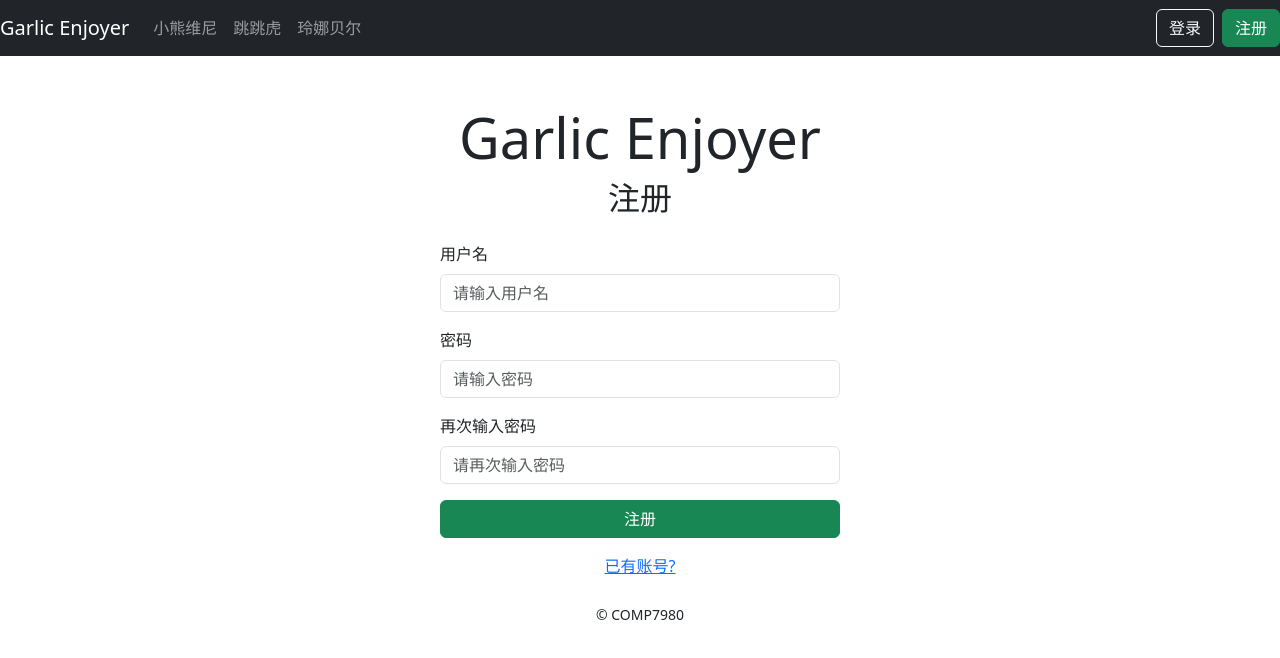
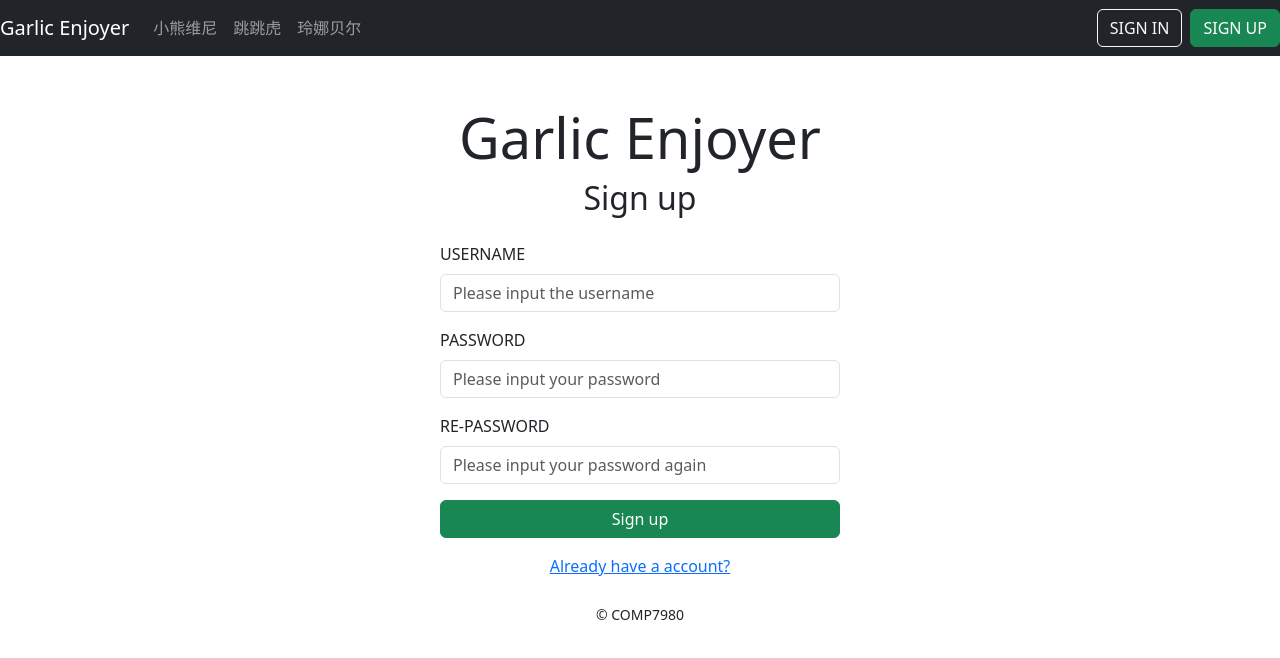
Before and after one commit to HeliosCanLIN/COMP7980_Garlic, a Vue app: page /SignUp in a window 1280 px wide. Shown: the top 658 px of the page. Built offline with nearby package versions, Linux system fonts and the light colour scheme.

Commit message:
页面英文化

```diff
--- a/src/MainNav.vue
+++ b/src/MainNav.vue
@@ -97,10 +97,10 @@ const goSection3=async ()=>{
       <!-- 右侧按钮 -->
       <div class="d-flex" v-if="!UserLogined">
         <RouterLink to="/SignIn">
-          <button class="btn btn-outline-light me-2"> 登录</button>
+          <button class="btn btn-outline-light me-2"> SIGN IN </button>
         </RouterLink>
         <RouterLink to="/SignUp">
-          <button class="btn btn-success">注册</button>
+          <button class="btn btn-success"> SIGN UP</button>
         </RouterLink>
       </div>
       <div v-else class="dropdown">
--- a/src/views/post/SectionView.vue
+++ b/src/views/post/SectionView.vue
@@ -38,17 +38,17 @@ onMounted(async ()=>{
 
 <template>
   <div class="container mt-5">
-    <h1 class="text-center mb-4">{{title}}-帖子列表</h1>
+    <h1 class="text-center mb-4">{{title}}-Post Lists</h1>
     <div >
       <div v-if="posts.length === 0" class="text-center">
-        <p>暂无帖子。</p>
+        <p>No Posts.</p>
       </div>
       <div class="row">
         <div class="col-md-12" v-for="post in posts" :key="post._id">
           <div class="card mb-3">
             <div class="card-body">
               <h5 class="card-title">{{ post.Title }}</h5>
-              <button class="btn btn-secondary btn-sm" @click.prevent="showDetail(post._id)">查看详情</button>
+              <button class="btn btn-secondary btn-sm" @click.prevent="showDetail(post._id)">View Details</button>
             </div>
           </div>
         </div>
--- a/src/views/user/ChangePasswordView.vue
+++ b/src/views/user/ChangePasswordView.vue
@@ -25,24 +25,24 @@ const submitInfo = ref({
 
 const submitChangePassword =  async () => {
   if(userInfo.value.oldPassword==""){
-    alert("旧密码未填写");
+    alert("Old password not filled in");
     return;
   }
   if(userInfo.value.newPassword==""){
-    alert("新密码未填写");
+    alert("New password not filled in");
     return;
   }
   if(userInfo.value.confirmPassword==""){
-    alert("请填写再次输入密码");
+    alert("Please fill in the re-entry password");
     return;
   }
   if(userInfo.value.confirmPassword!=userInfo.value.newPassword){
-    alert("请确认两次填写的密码是否一致");
+    alert("Please make sure that the passwords you fill in twice are the same");
     return;
   }
 
   if(userInfo.value.newPassword==userInfo.value.oldPassword){
-    alert("新旧密码不可以一致");
+    alert("Old and new passwords cannot be the same");
     return;
   }
   try{
@@ -60,7 +60,7 @@ const submitChangePassword =  async () => {
       throw new Error(data.message)
     }else{
 
-      alert("更改成功，请重新登录");
+      alert("Changed successfully, please log in again");
       localStorage.removeItem("token");
       localStorage.removeItem("username");
       localStorage.removeItem("id");
@@ -93,37 +93,37 @@ onMounted(()=>{
     <!-- Logo and Title -->
     <div class="text-center mb-4">
       <h1 class="display-4">Garlic Enjoyer</h1>
-      <h2>密码重置</h2>
+      <h2>Password Reset</h2>
     </div>
 
     <!-- Registration Form -->
     <form v-on:submit.prevent="submitChangePassword" class="mx-auto" style="max-width: 400px;">
       <!-- Username Input -->
       <div class="mb-3">
-        <label for="username" class="form-label">用户名</label>
+        <label for="username" class="form-label">USERNAME</label>
         <input type="text" v-model="userInfo.username" class="form-control" id="username" disabled="disabled"  />
         <input type="hidden" v-model="userInfo.id" class="form-control" id="id" disabled="disabled"  />
       </div>
 
 
       <div class="mb-3">
-        <label for="password" class="form-label">旧密码</label>
-        <input type="password" v-model="userInfo.oldPassword" class="form-control" id="oldpassword" placeholder="请输入密码" />
+        <label for="password" class="form-label">Old Password</label>
+        <input type="password" v-model="userInfo.oldPassword" class="form-control" id="oldpassword" placeholder="Please enter your password" />
       </div>
 
       <div class="mb-3">
-        <label for="newpassword" class="form-label">新密码</label>
-        <input type="password" v-model="userInfo.newPassword" class="form-control" id="newpassword" placeholder="请输入新密码" />
+        <label for="newpassword" class="form-label">New Password</label>
+        <input type="password" v-model="userInfo.newPassword" class="form-control" id="newpassword" placeholder="Please enter your new password" />
       </div>
 
       <div class="mb-3">
-        <label for="confirm-password" class="form-label">再次输入新密码</label>
-        <input type="password" v-model="userInfo.confirmPassword" class="form-control" id="confirm-password" placeholder="请再次输入密码" />
+        <label for="confirm-password" class="form-label">Re-enter the new password</label>
+        <input type="password" v-model="userInfo.confirmPassword" class="form-control" id="confirm-password" placeholder="Please enter your new password again" />
       </div>
 
 
       <div class="d-grid">
-        <button type="submit" class="btn btn-success">重置</button>
+        <button type="submit" class="btn btn-success">Reset</button>
       </div>
     </form>
 
--- a/src/views/user/ProfileView.vue
+++ b/src/views/user/ProfileView.vue
@@ -35,7 +35,7 @@ const deleteAccount =async () => {
 <div class="container mt-5">
   <div class="text-center mb-4">
     <h1 class="display-4">{{username}}</h1>
-    <h2>个人资料</h2>
+    <h2>Profile</h2>
   </div>
   <div class="row">
       <div class="col-5th">
--- a/src/views/user/SignInView.vue
+++ b/src/views/user/SignInView.vue
@@ -61,7 +61,7 @@ const login = async () => {
     <!-- Logo and Title -->
     <div class="text-center mb-4">
       <h1 class="display-4">Garlic Enjoyer</h1>
-      <h2>登录</h2>
+      <h2>Log in</h2>
     </div>
 
     <!-- Registration Form -->
@@ -80,7 +80,7 @@ const login = async () => {
 
       <!-- userInfo Button -->
       <div class="d-grid">
-        <button type="submit" class="btn btn-success">登录</button>
+        <button type="submit" class="btn btn-success">Log in</button>
       </div>
     </form>
 
--- a/src/views/user/SignUpView.vue
+++ b/src/views/user/SignUpView.vue
@@ -19,19 +19,19 @@ const submitData=ref({
 
 const submitSignup = async () => {
   if(register.value.username==""){
-    alert("用户名未填写");
+    alert("Username not filled in");
     return;
   }
   if(register.value.password==""){
-    alert("密码未填写");
+    alert("Password not filled in");
     return;
   }
   if(register.value.confirmPassword==""){
-    alert("请填写再次输入密码");
+    alert("Re-enter confirm password");
     return;
   }
   if(register.value.confirmPassword!=register.value.password){
-    alert("请确认两次填写的密码是否一致");
+    alert("Make sure you enter the same password twice");
     return;
 
   }
@@ -50,7 +50,7 @@ const submitSignup = async () => {
     }else{
       // localStorage.setItem("token", data.token);
       // localStorage.setItem("username",data.username);
-      alert("注册成功");
+      alert("Success!");
       await router.push('/SignIn');
     }
   }catch (error){
@@ -63,38 +63,38 @@ const submitSignup = async () => {
     <!-- Logo and Title -->
     <div class="text-center mb-4">
       <h1 class="display-4">Garlic Enjoyer</h1>
-      <h2>注册</h2>
+      <h2>Sign up</h2>
     </div>
 
     <!-- Registration Form -->
     <form v-on:submit.prevent="submitSignup" class="mx-auto" style="max-width: 400px;">
       <!-- Username Input -->
       <div class="mb-3">
-        <label for="username" class="form-label">用户名</label>
-        <input type="text" v-model="register.username" class="form-control" id="username" placeholder="请输入用户名" />
+        <label for="username" class="form-label">USERNAME</label>
+        <input type="text" v-model="register.username" class="form-control" id="username" placeholder="Please input the username" />
       </div>
 
       <!-- Password Input -->
       <div class="mb-3">
-        <label for="password" class="form-label">密码</label>
-        <input type="password" v-model="register.password" class="form-control" id="password" placeholder="请输入密码" />
+        <label for="password" class="form-label">PASSWORD</label>
+        <input type="password" v-model="register.password" class="form-control" id="password" placeholder="Please input your password" />
       </div>
 
       <!-- Re-enter Password Input -->
       <div class="mb-3">
-        <label for="confirm-password" class="form-label">再次输入密码</label>
-        <input type="password" v-model="register.confirmPassword" class="form-control" id="confirm-password" placeholder="请再次输入密码" />
+        <label for="confirm-password" class="form-label">RE-PASSWORD</label>
+        <input type="password" v-model="register.confirmPassword" class="form-control" id="confirm-password" placeholder="Please input your password again" />
       </div>
 
       <!-- Register Button -->
       <div class="d-grid">
-        <button type="submit" class="btn btn-success">注册</button>
+        <button type="submit" class="btn btn-success">Sign up</button>
       </div>
     </form>
 
     <!-- Login Link -->
     <div class="text-center mt-3">
-      <router-link to="/SignIn">已有账号?</router-link>
+      <router-link to="/SignIn">Already have a account?</router-link>
     </div>
 
     <!-- Footer -->
```
Also changed, not shown: src/views/IndexView.vue (+7 -7 lines).
